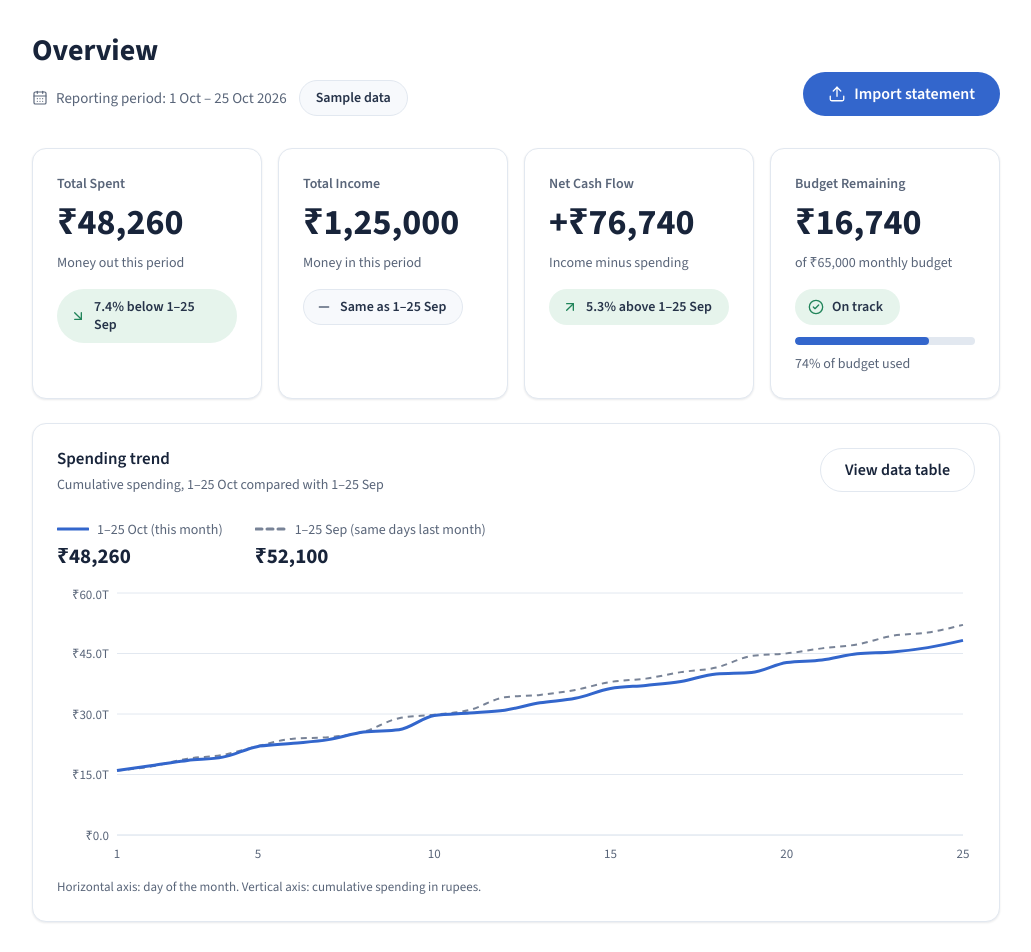
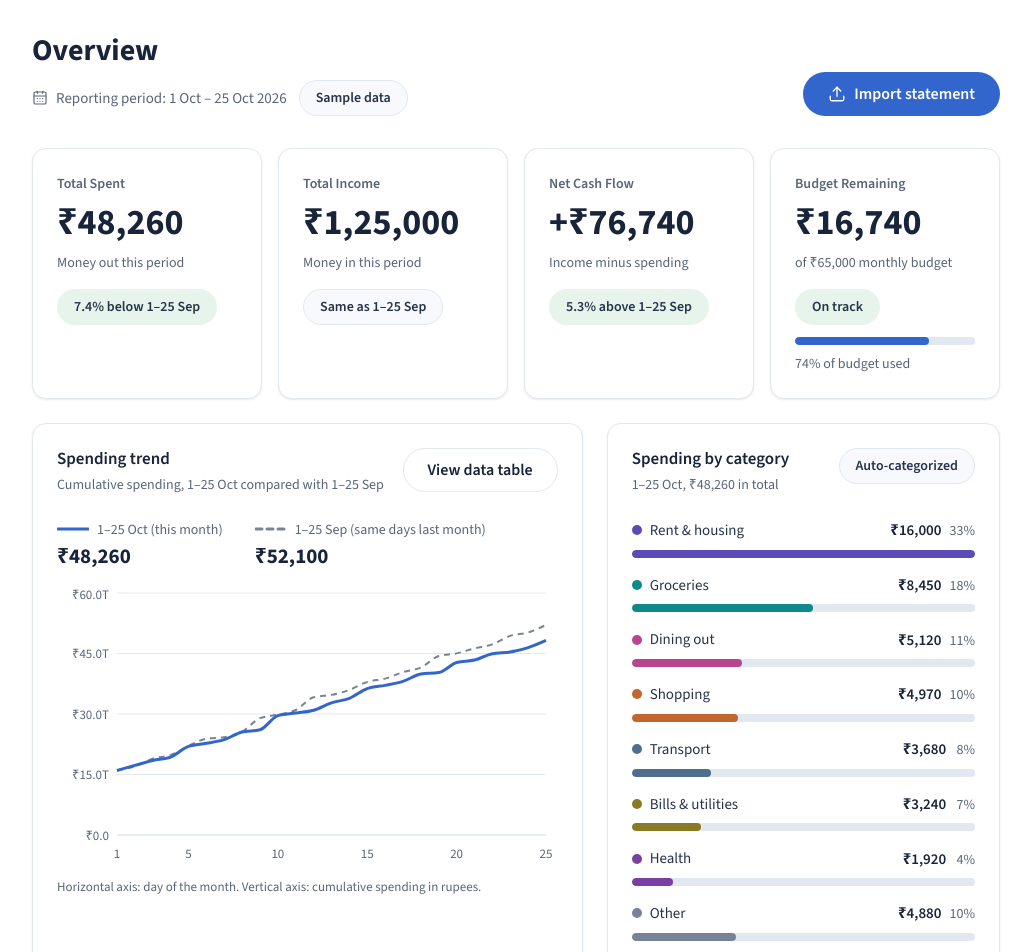
Before and after one commit to aryan-kond/monetary-mosaic, a React (Vite) app in the folder frontend/: page / in a window 1280 px wide. Shown: the top 952 px of the page, without its empty margins (248-1279 px from the left). Built offline with nearby package versions, Linux system fonts and the light colour scheme.

Commit message:
feat: add category breakdown with stable category colors

```diff
--- /dev/null
+++ b/frontend/src/components/CategoryBreakdown/CategoryBreakdown.css
@@ -0,0 +1,71 @@
+.category-list {
+  display: flex;
+  flex-direction: column;
+  gap: var(--space-4);
+  margin: 0;
+  padding: 0;
+  list-style: none;
+}
+
+.category-row__top {
+  display: flex;
+  align-items: baseline;
+  justify-content: space-between;
+  gap: var(--space-3);
+  margin-bottom: var(--space-2);
+}
+
+.category-row__name {
+  display: flex;
+  align-items: center;
+  gap: var(--space-2);
+  min-width: 0;
+  font-size: var(--text-row);
+  color: var(--color-text-body);
+}
+
+.category-row__dot {
+  flex: none;
+  width: 10px;
+  height: 10px;
+  border-radius: 50%;
+}
+
+.category-row__amount {
+  display: flex;
+  align-items: baseline;
+  gap: var(--space-2);
+  font-size: var(--text-row);
+  white-space: nowrap;
+  color: var(--color-text-primary);
+}
+
+.category-row__amount strong {
+  font-weight: 600;
+}
+
+.category-row__share {
+  min-width: 3ch;
+  text-align: right;
+  font-size: var(--text-label);
+  color: var(--color-text-secondary);
+}
+
+.category-row__track {
+  height: 8px;
+  overflow: hidden;
+  border-radius: var(--radius-pill);
+  background: var(--color-border);
+}
+
+.category-row__fill {
+  height: 100%;
+  border-radius: var(--radius-pill);
+  transition: width var(--duration-menu) var(--ease-standard);
+}
+
+.category-note {
+  margin-top: var(--space-6);
+  font-size: var(--text-meta);
+  color: var(--color-text-secondary);
+}
--- /dev/null
+++ b/frontend/src/components/CategoryBreakdown/CategoryBreakdown.tsx
@@ -0,0 +1,87 @@
+import { categories, type CategoryId } from '../../data/categories';
+import { formatCurrency } from '../../utils/formatCurrency';
+import { Card } from '../Card/Card';
+import { Chip } from '../Chip/Chip';
+import './CategoryBreakdown.css';
+
+export interface CategorySpend {
+  categoryId: CategoryId;
+  amount: number;
+}
+
+interface CategoryBreakdownProps {
+  spending: CategorySpend[];
+  /** Date range shown in the card description, for example "1–25 Oct". */
+  periodLabel: string;
+}
+
+/** Largest first, with "Other" always last. */
+function sortSpending(spending: CategorySpend[]): CategorySpend[] {
+  return [...spending].sort((a, b) => {
+    if (a.categoryId === 'other') return 1;
+    if (b.categoryId === 'other') return -1;
+    return b.amount - a.amount;
+  });
+}
+
+export function CategoryBreakdown({ spending, periodLabel }: CategoryBreakdownProps) {
+  const rows = sortSpending(spending);
+  const total = rows.reduce((sum, row) => sum + row.amount, 0);
+  const largest = Math.max(...rows.map((row) => row.amount), 0);
+
+  if (total === 0) {
+    return (
+      <Card
+        title="Spending by category"
+        description={`No categorized spending in ${periodLabel} yet.`}
+      >
+        <p className="category-note">Import a statement to see where your money goes.</p>
+      </Card>
+    );
+  }
+
+  return (
+    <Card
+      title="Spending by category"
+      description={`${periodLabel}, ${formatCurrency(total)} in total`}
+      action={<Chip>Auto-categorized</Chip>}
+    >
+      <ul className="category-list">
+        {rows.map((row) => {
+          const category = categories[row.categoryId];
+          const share = Math.round((row.amount / total) * 100);
+          const barWidth = largest === 0 ? 0 : (row.amount / largest) * 100;
+
+          return (
+            <li key={row.categoryId} className="category-row">
+              <div className="category-row__top">
+                <span className="category-row__name">
+                  <span
+                    className="category-row__dot"
+                    style={{ background: category.color }}
+                    aria-hidden="true"
+                  />
+                  {category.label}
+                </span>
+                <span className="category-row__amount tabular">
+                  <strong>{formatCurrency(row.amount)}</strong>
+                  <span className="category-row__share">{share}%</span>
+                </span>
+              </div>
+              <div className="category-row__track" aria-hidden="true">
+                <div
+                  className="category-row__fill"
+                  style={{ width: `${barWidth}%`, background: category.color }}
+                />
+              </div>
+            </li>
+          );
+        })}
+      </ul>
+      <p className="category-note">
+        Categories are assigned automatically and can be corrected in Transactions. Bars are scaled
+        to the largest category.
+      </p>
+    </Card>
+  );
+}
--- a/frontend/src/components/MetricCard/MetricCard.tsx
+++ b/frontend/src/components/MetricCard/MetricCard.tsx
@@ -1,10 +1,8 @@
-import type { LucideIcon } from 'lucide-react';
 import { Chip } from '../Chip/Chip';
 import './MetricCard.css';
 
 export interface MetricBadge {
   tone: 'positive' | 'neutral' | 'warning' | 'negative';
-  icon: LucideIcon;
   text: string;
 }
 
@@ -45,7 +43,7 @@ export function MetricCard({ label, value, note, badge, progress }: MetricCardPr
       <p className="metric-card__note">{note}</p>
 
       {badge && (
-        <Chip tone={badge.tone} icon={badge.icon} className="metric-card__badge">
+        <Chip tone={badge.tone} className="metric-card__badge">
           {badge.text}
         </Chip>
       )}
--- a/frontend/src/components/SummaryCards/SummaryCards.tsx
+++ b/frontend/src/components/SummaryCards/SummaryCards.tsx
@@ -1,11 +1,3 @@
-import {
-  ArrowDownRight,
-  ArrowUpRight,
-  CircleAlert,
-  CircleCheck,
-  Minus,
-  TriangleAlert,
-} from 'lucide-react';
 import { summaryData } from '../../data/mockData';
 import { formatCurrency } from '../../utils/formatCurrency';
 import { MetricCard, type MetricBadge, type MetricProgress } from '../MetricCard/MetricCard';
@@ -27,12 +19,11 @@ function getTrend(
   if (previous === 0) return undefined;
   const change = ((current - previous) / previous) * 100;
   if (Math.abs(change) < 0.05) {
-    return { tone: 'neutral', icon: Minus, text: `Same as ${periodLabel}` };
+    return { tone: 'neutral', text: `Same as ${periodLabel}` };
   }
   const direction: Direction = change > 0 ? 'up' : 'down';
   return {
     tone: direction === favorable ? 'positive' : 'neutral',
-    icon: direction === 'up' ? ArrowUpRight : ArrowDownRight,
     text: `${Math.abs(change).toFixed(1)}% ${direction === 'up' ? 'above' : 'below'} ${periodLabel}`,
   };
 }
@@ -43,21 +34,12 @@ function getBudgetStatus(percentUsed: number): {
   progressTone: MetricProgress['tone'];
 } {
   if (percentUsed > 100) {
-    return {
-      badge: { tone: 'negative', icon: CircleAlert, text: 'Over budget' },
-      progressTone: 'negative',
-    };
+    return { badge: { tone: 'negative', text: 'Over budget' }, progressTone: 'negative' };
   }
   if (percentUsed >= 80) {
-    return {
-      badge: { tone: 'warning', icon: TriangleAlert, text: 'Nearing limit' },
-      progressTone: 'warning',
-    };
+    return { badge: { tone: 'warning', text: 'Nearing limit' }, progressTone: 'warning' };
   }
-  return {
-    badge: { tone: 'positive', icon: CircleCheck, text: 'On track' },
-    progressTone: undefined,
-  };
+  return { badge: { tone: 'positive', text: 'On track' }, progressTone: undefined };
 }
 
 export function SummaryCards() {
--- /dev/null
+++ b/frontend/src/data/categories.ts
@@ -0,0 +1,23 @@
+export type CategoryId =
+  'housing' | 'groceries' | 'dining' | 'shopping' | 'transport' | 'bills' | 'health' | 'other';
+
+export interface Category {
+  label: string;
+  /** Stable color. Reuse it in charts, legends, and category chips so it never changes. */
+  color: string;
+}
+
+/**
+ * Category colors avoid the interaction blue and the semantic green, amber, and red.
+ * Color is supporting only: every category is also named in text.
+ */
+export const categories: Record<CategoryId, Category> = {
+  housing: { label: 'Rent & housing', color: '#5B4BB7' },
+  groceries: { label: 'Groceries', color: '#0E8A8A' },
+  dining: { label: 'Dining out', color: '#B8458F' },
+  shopping: { label: 'Shopping', color: '#C2662D' },
+  transport: { label: 'Transport', color: '#4F6D8F' },
+  bills: { label: 'Bills & utilities', color: '#8A7A24' },
+  health: { label: 'Health', color: '#7A3FA0' },
+  other: { label: 'Other', color: '#788397' },
+};
--- a/frontend/src/data/mockData.ts
+++ b/frontend/src/data/mockData.ts
@@ -1,3 +1,5 @@
+import type { CategoryId } from './categories';
+
 export const reportingPeriod = {
   label: '1 Oct – 25 Oct 2026',
 };
@@ -21,6 +23,18 @@ export const dailySpending = {
   ],
 };
 
+/** Sample spending by category. These add up to the same ₹48,260 as the daily figures. */
+export const categorySpending: { categoryId: CategoryId; amount: number }[] = [
+  { categoryId: 'housing', amount: 16000 },
+  { categoryId: 'groceries', amount: 8450 },
+  { categoryId: 'dining', amount: 5120 },
+  { categoryId: 'shopping', amount: 4970 },
+  { categoryId: 'transport', amount: 3680 },
+  { categoryId: 'bills', amount: 3240 },
+  { categoryId: 'health', amount: 1920 },
+  { categoryId: 'other', amount: 4880 },
+];
+
 /** Sample figures. Amounts are in whole rupees. */
 export const summaryData = {
   previousPeriodShort: trendPeriods.previous.label,
--- a/frontend/src/pages/Overview/OverviewPage.css
+++ b/frontend/src/pages/Overview/OverviewPage.css
@@ -3,3 +3,20 @@
   flex-direction: column;
   gap: var(--space-6);
 }
+
+/* Container query: the layout follows the content width, with or without the sidebar. */
+.overview__analysis {
+  container-type: inline-size;
+}
+
+.overview__analysis-grid {
+  display: grid;
+  grid-template-columns: minmax(0, 1fr);
+  gap: var(--space-6);
+}
+
+@container (min-width: 880px) {
+  .overview__analysis-grid {
+    grid-template-columns: minmax(0, 7fr) minmax(0, 5fr);
+  }
+}
--- a/frontend/src/pages/Overview/OverviewPage.tsx
+++ b/frontend/src/pages/Overview/OverviewPage.tsx
@@ -1,16 +1,22 @@
+import { CategoryBreakdown } from '../../components/CategoryBreakdown/CategoryBreakdown';
 import { SpendingTrend } from '../../components/SpendingTrend/SpendingTrend';
 import { SummaryCards } from '../../components/SummaryCards/SummaryCards';
-import { dailySpending, trendPeriods } from '../../data/mockData';
+import { categorySpending, dailySpending, trendPeriods } from '../../data/mockData';
 import './OverviewPage.css';
 
 export function OverviewPage() {
   return (
     <div className="overview">
       <SummaryCards />
-      <SpendingTrend
-        current={{ ...trendPeriods.current, daily: dailySpending.current }}
-        previous={{ ...trendPeriods.previous, daily: dailySpending.previous }}
-      />
+      <div className="overview__analysis">
+        <div className="overview__analysis-grid">
+          <SpendingTrend
+            current={{ ...trendPeriods.current, daily: dailySpending.current }}
+            previous={{ ...trendPeriods.previous, daily: dailySpending.previous }}
+          />
+          <CategoryBreakdown spending={categorySpending} periodLabel={trendPeriods.current.label} />
+        </div>
+      </div>
     </div>
   );
 }
```
